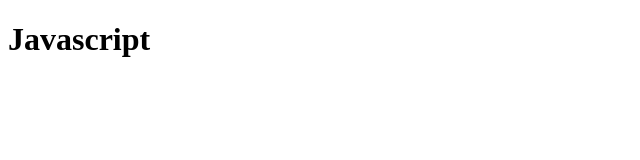
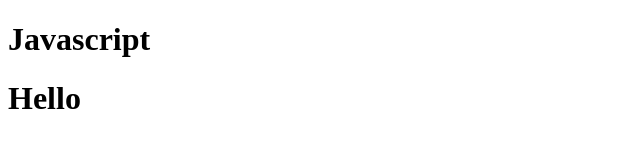
Before and after one commit to DucPhuong66/Js-Practice, a plain HTML site: page index.html in a window 1280 px wide. Shown: the whole page, without its empty margins (0-640 px from the left). Drawn offline with Linux system fonts and the light colour scheme.

Commit message:
Update commit
Test

```diff
--- a/index.html
+++ b/index.html
@@ -8,6 +8,7 @@
 </head>
 <body>
     <h1>Javascript</h1>
+    <h1>Hello<h1>
     <scrip src="./main.js"></scrip>
 </body>
 </html>
```
